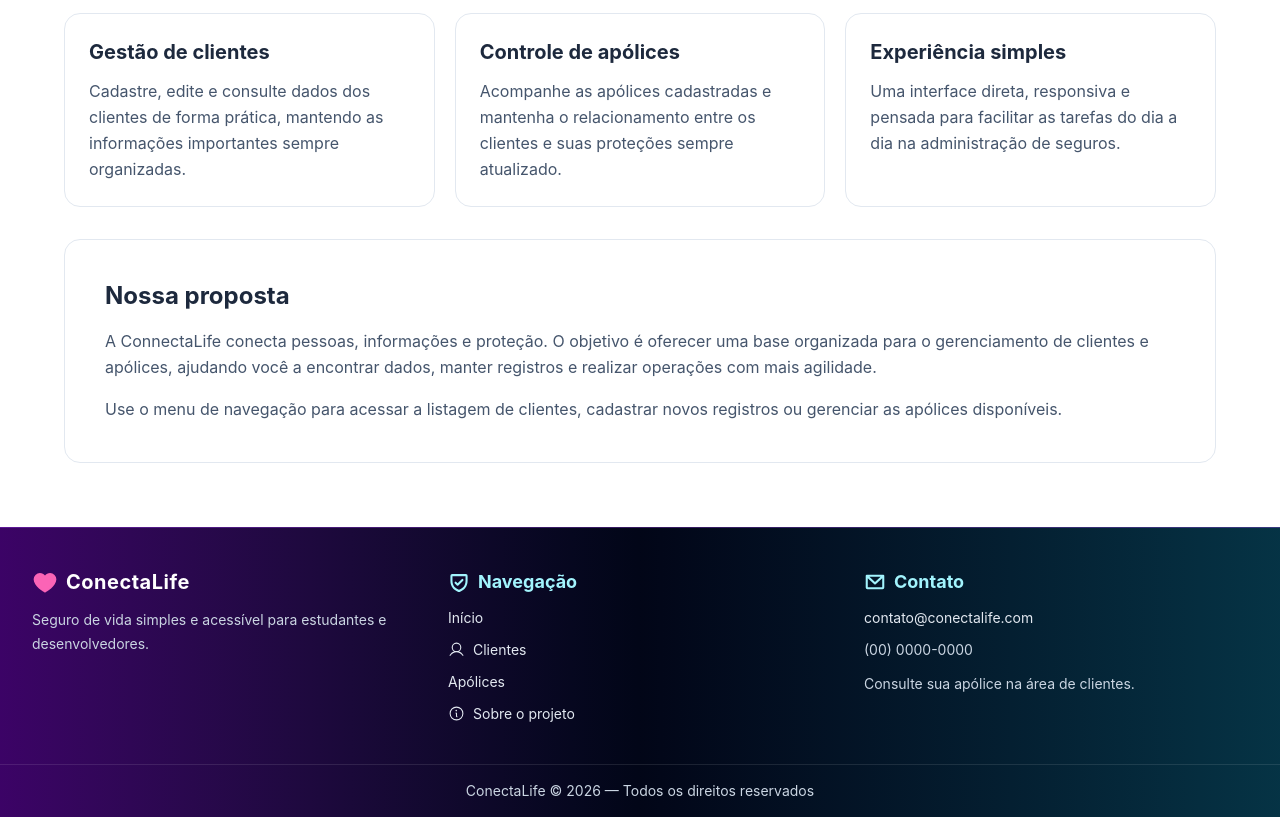
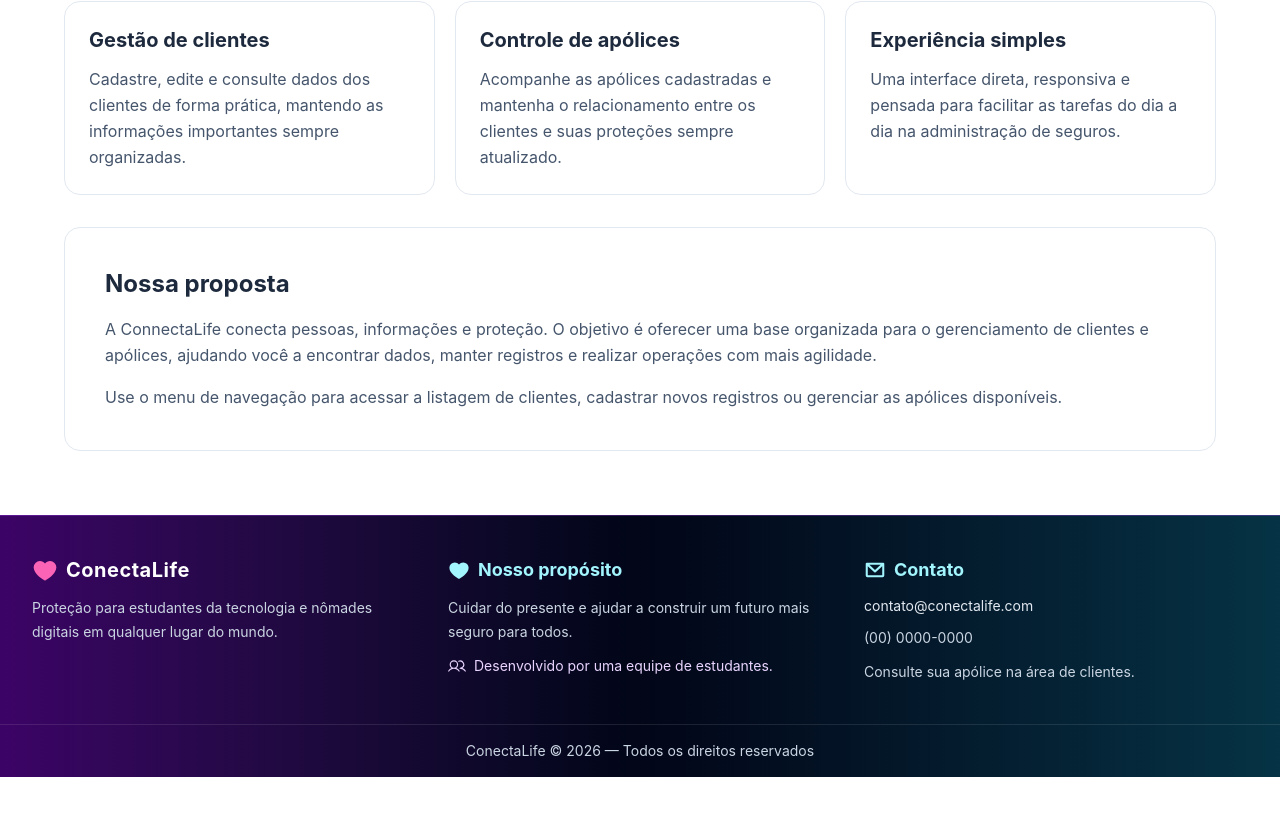
Before and after one commit to VidaConecta/ConectaLife_React, a React (Vite) app: page /sobre in a window 1280 px wide. Shown: the part 549-1366 px from the top of the page. After the commit the page ends 1326 px from the top, so only its background shows below. Built offline with nearby package versions, Linux system fonts and the light colour scheme.

Commit message:
:tada: Alterando Informações

```diff
--- a/src/components/footer/footer.tsx
+++ b/src/components/footer/footer.tsx
@@ -1,18 +1,18 @@
 import {
   EnvelopeSimpleIcon,
   HeartIcon,
-  InfoIcon,
-  ShieldCheckIcon,
-  UserIcon
+  UsersIcon
 } from '@phosphor-icons/react'
-import { Link } from 'react-router-dom'
 
 function Footer() {
   const anoAtual = new Date().getFullYear()
 
   return (
     <footer className="w-full mt-auto text-slate-200 border-t border-purple-500/30 bg-gradient-to-r from-purple-950 via-slate-950 to-cyan-950">
+
       <div className="container grid grid-cols-1 gap-8 px-6 py-10 mx-auto md:grid-cols-3 md:px-8">
+
+        {/* ConectaLife */}
         <div className="flex flex-col gap-3">
           <div className="flex items-center gap-2">
             <HeartIcon
@@ -27,48 +27,30 @@ function Footer() {
           </div>
 
           <p className="max-w-sm text-sm leading-6 text-slate-300">
-            Seguro de vida simples e acessível para estudantes e
-            desenvolvedores.
+             Proteção para estudantes da tecnologia e
+             nômades digitais em qualquer lugar do mundo.
           </p>
         </div>
 
+        {/* Sobre o projeto */}
         <div className="flex flex-col gap-3">
           <p className="flex items-center gap-2 text-lg font-bold text-cyan-200">
-            <ShieldCheckIcon size={22} weight="bold" />
-            Navegação
-          </p>
+    <HeartIcon size={22} weight="fill" />
+    Nosso propósito
+  </p>
 
-          <Link
-            to="/"
-            className="w-fit text-sm transition-colors hover:text-cyan-200"
-          >
-            Início
-          </Link>
+        <p className="max-w-sm text-sm leading-6 text-slate-300">
+          Cuidar do presente e ajudar a construir
+          um futuro mais seguro para todos.
+        </p>
 
-          <Link
-            to="/clientes"
-            className="flex items-center gap-2 w-fit text-sm transition-colors hover:text-cyan-200"
-          >
-            <UserIcon size={17} />
-            Clientes
-          </Link>
-
-          <Link
-            to="/apolices"
-            className="w-fit text-sm transition-colors hover:text-cyan-200"
-          >
-            Apólices
-          </Link>
-
-          <Link
-            to="/sobre"
-            className="flex items-center gap-2 w-fit text-sm transition-colors hover:text-cyan-200"
-          >
-            <InfoIcon size={17} />
-            Sobre o projeto
-          </Link>
+          <div className="flex items-center gap-2 text-sm text-purple-200">
+            <UsersIcon size={18} />
+            Desenvolvido por uma equipe de estudantes.
+          </div>
         </div>
 
+        {/* Contato */}
         <div className="flex flex-col gap-3">
           <p className="flex items-center gap-2 text-lg font-bold text-cyan-200">
             <EnvelopeSimpleIcon size={22} weight="bold" />
@@ -86,12 +68,14 @@ function Footer() {
             (00) 0000-0000
           </p>
 
-          <p className="text-sm leading-6 text-slate-300">
+          <p className="max-w-xs text-sm leading-6 text-slate-300">
             Consulte sua apólice na área de clientes.
           </p>
         </div>
+
       </div>
 
+      {/* Direitos autorais */}
       <div className="px-4 py-4 text-sm text-center border-t border-white/10 text-slate-300">
         ConectaLife &copy; {anoAtual} — Todos os direitos reservados
       </div>
--- a/src/components/navbar/Navbar.tsx
+++ b/src/components/navbar/Navbar.tsx
@@ -25,9 +25,9 @@ function Navbar() {
             aria-label="Ir para a página inicial"
           >
             <img
-              src="https://ik.imagekit.io/lojagames/Conecta.jpg"
-              alt="Logo ConectaLife"
-              className="object-contain w-12 h-12 rounded-full md:w-14 md:h-14"
+              src="https://ik.imagekit.io/lojagames/Batimentos%20Cardiacos.png"
+              alt="Batimento cardíaco"
+              className="object-contain w-16 h-8 md:w-20 md:h-10"
             />
 
             <div className="hidden sm:block">
```
